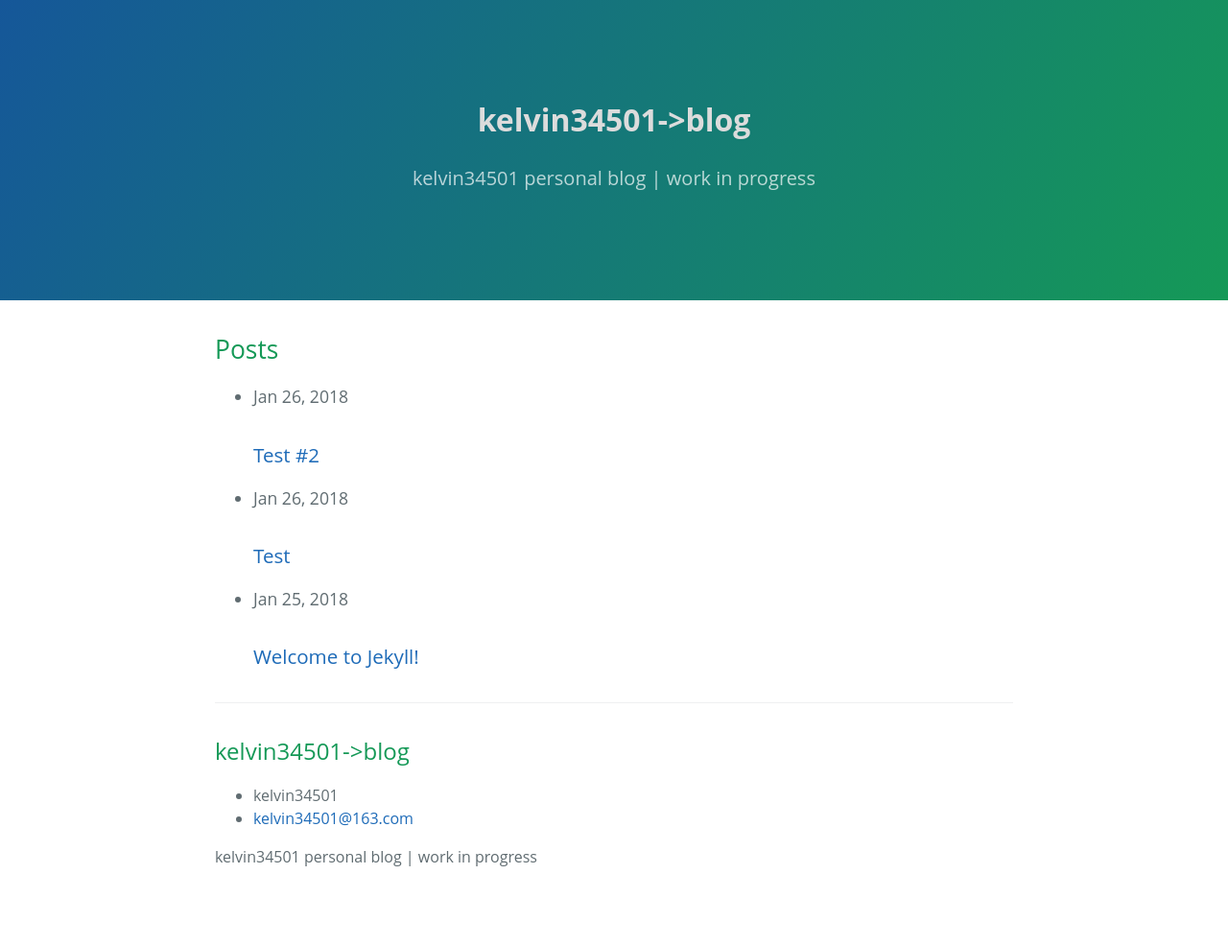
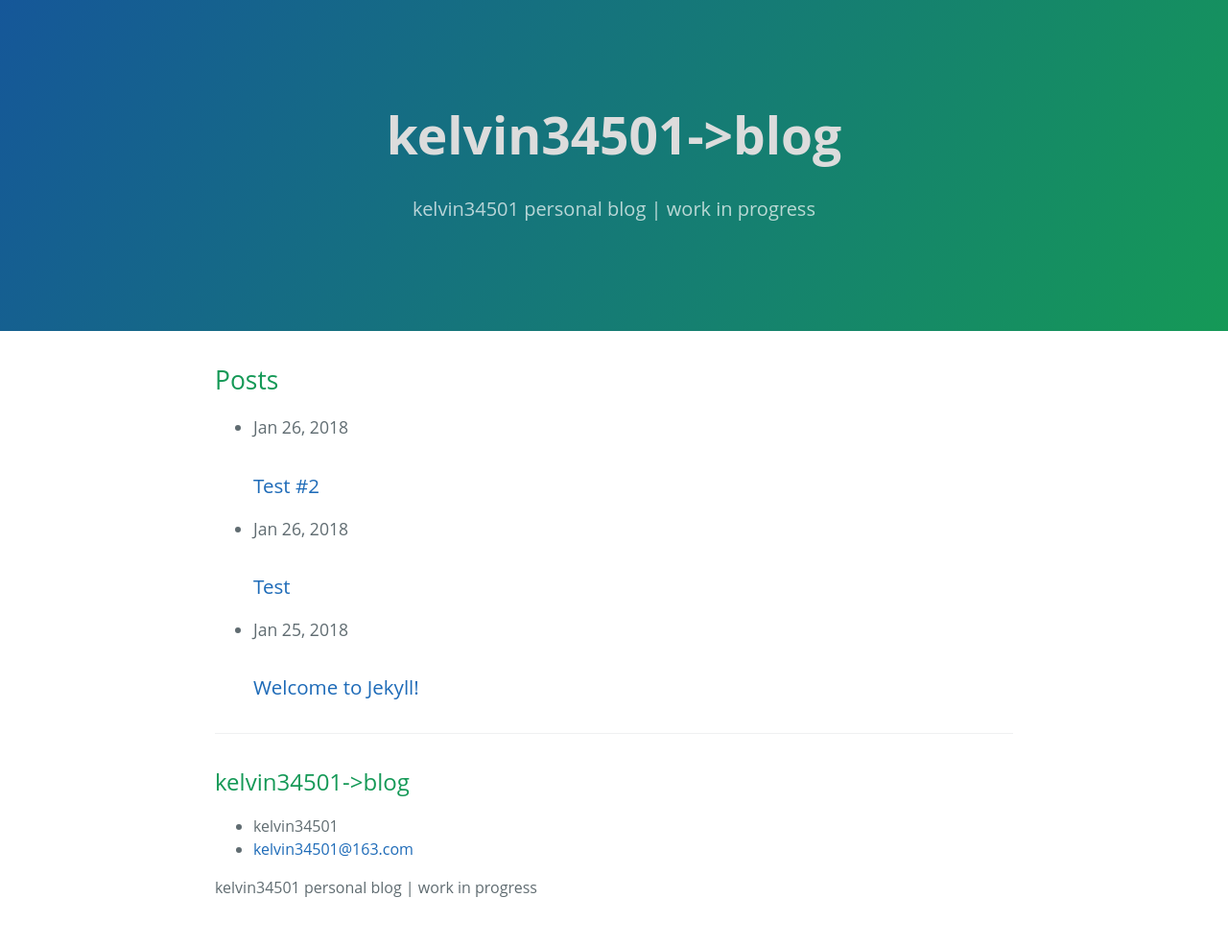
Before and after one commit to kelvin34501/kelvin34501.github.io, a Jekyll site: the page built from index.md, in a window 1280 px wide. Shown: the whole page at 96% size. Built offline with Jekyll 4.4.1, drawn with Linux system fonts in a browser that asks for light colours; before the commit the page ends 953 px from its top, so only the background shows below that.

Commit message:
change font size

```diff
--- a/_layouts/default.html
+++ b/_layouts/default.html
@@ -9,6 +9,7 @@
                 <link rel="stylesheet" href="{{ '/assets/css/style.css?v=' | append: site.github.build_revision | relative_url }}">
 
                 <style type="text/css">
+                 a.site_title {font-size: 40pt}
                  a.site_title:link {color: #DCDCDC}
                  a.site_title:visited {color: #DCDCDC}
                  a.site_title:hover {color: #DCDCDC}
```
